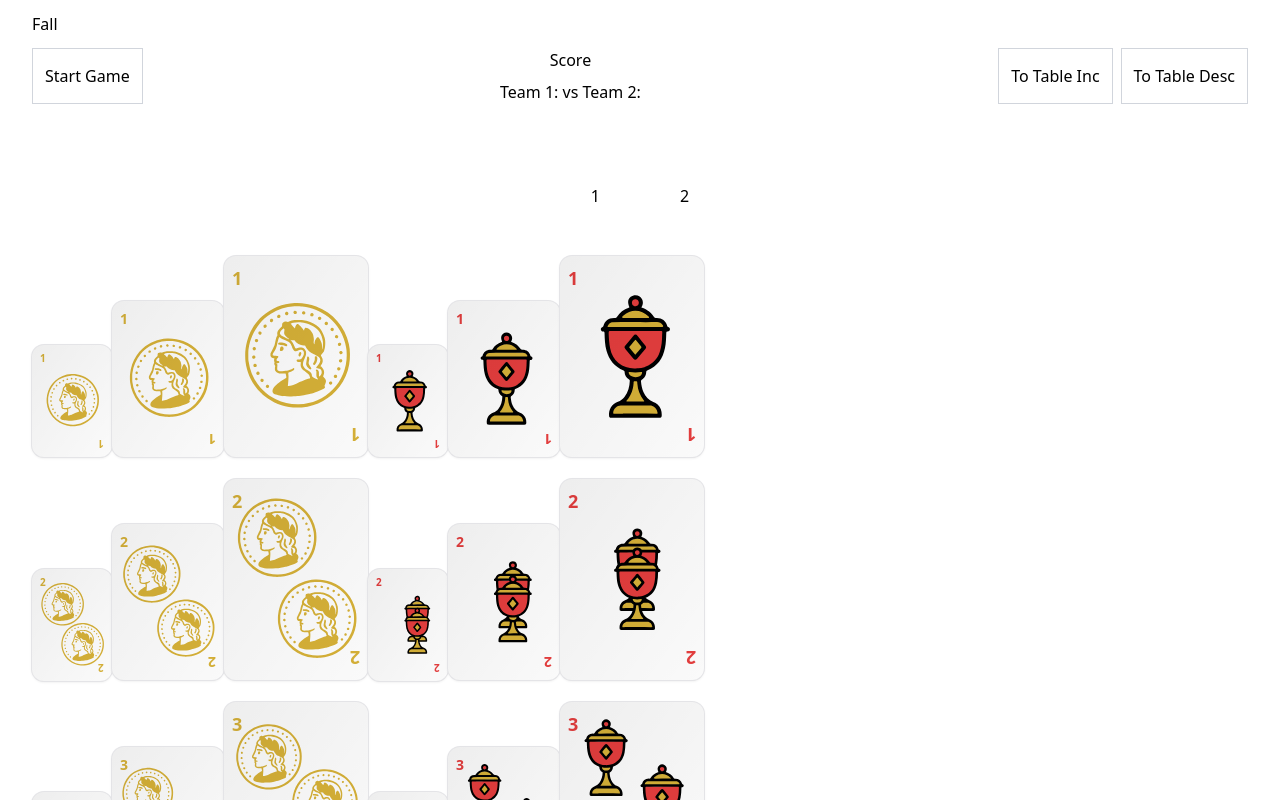
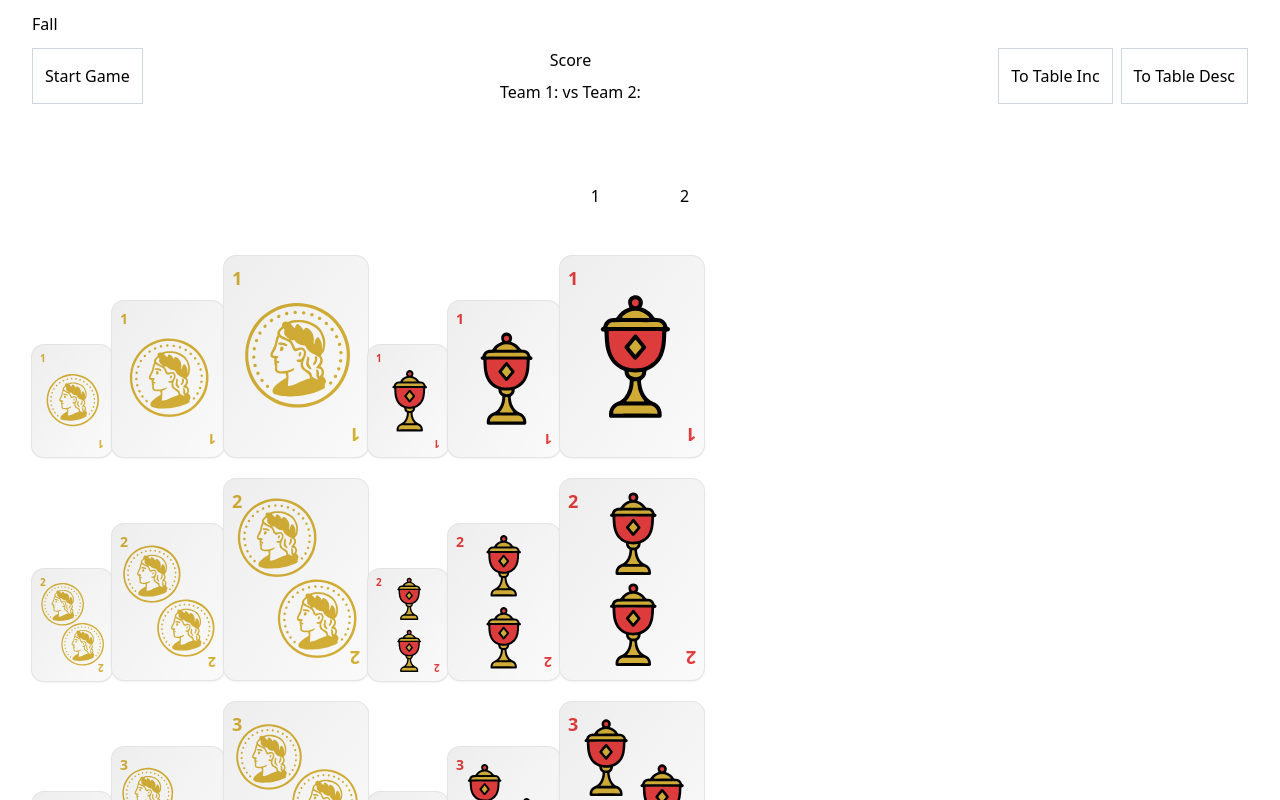
Before and after one commit to Donkijote/fall, a React (Vite) app: page / in a window 1280 px wide. Shown: the top 800 px of the page. Built offline with nearby package versions, Linux system fonts and the light colour scheme; the HTML template or start-up script is replaced by a standard one.

Commit message:
fix: cups suit rank 2 layout

```diff
--- a/src/components/card/SuitGlyph.tsx
+++ b/src/components/card/SuitGlyph.tsx
@@ -50,17 +50,17 @@ const LAYOUT: Record<
         <CupGlyph
           fill={color}
           className={clsx("absolute", {
-            "top-2 left-4 h-[48px] w-[48px]": size === "sm",
-            "top-2 left-5 h-[70px] w-[70px]": size === "md",
-            "top-3 left-6 h-[86px] w-[86px]": size === "lg",
+            "-top-3 left-2 ml-0.5 mt-0.5 h-[44px] w-[44px]": size === "sm",
+            "-top-5 left-3 ml-0.5 mt-0.5 h-[64px] w-[64px]": size === "md",
+            "-top-6 left-5 h-[86px] w-[86px]": size === "lg",
           })}
         />
         <CupGlyph
           fill={color}
           className={clsx("absolute", {
-            "bottom-2 left-4 h-[48px] w-[48px]": size === "sm",
-            "bottom-2 left-5 h-[70px] w-[70px]": size === "md",
-            "bottom-3 left-6 h-[86px] w-[86px]": size === "lg",
+            "-bottom-3 left-2 ml-0.5 mb-0.5 h-[44px] w-[44px]": size === "sm",
+            "-bottom-5 left-3 ml-0.5 mb-0.5 h-[64px] w-[64px]": size === "md",
+            "-bottom-6 left-5 h-[86px] w-[86px]": size === "lg",
           })}
         />
       </>
```
